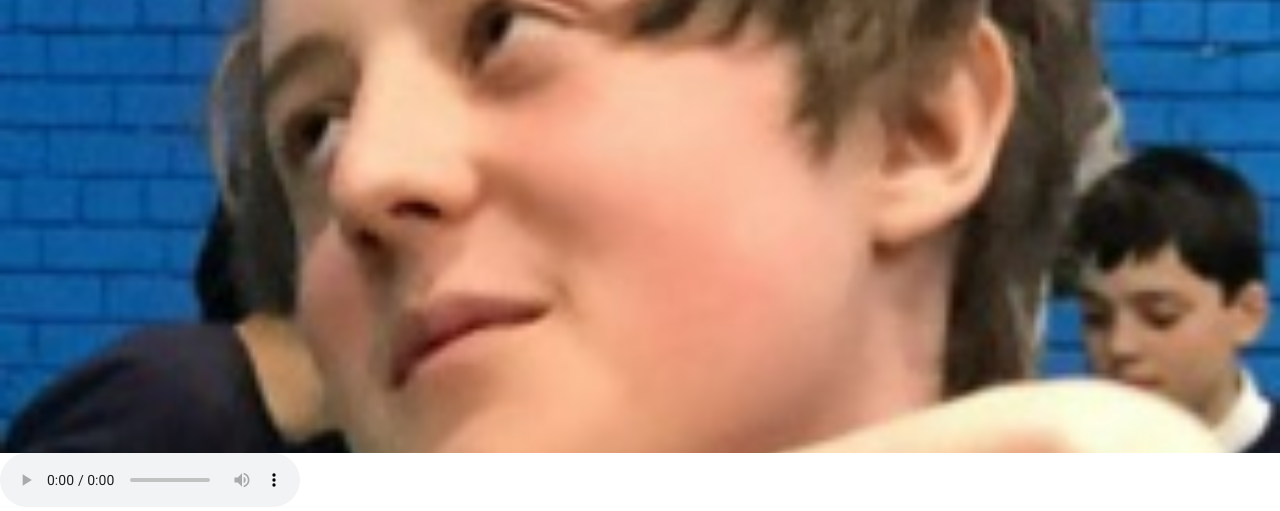
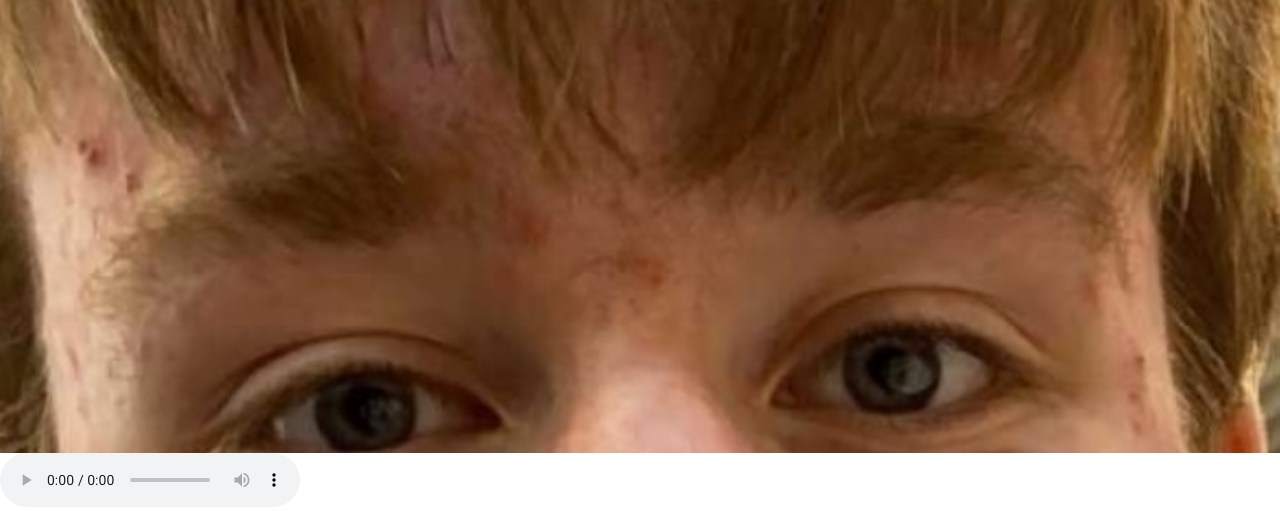
Before and after one commit to JackLaundon1/test.io, a plain HTML site: page index.html in a window 1280 px wide. Shown: the part 477-988 px from the top of the page. Drawn offline with Linux system fonts and the light colour scheme.

Commit message:
Add files via upload

```diff
--- a/style.css
+++ b/style.css
@@ -16,7 +16,7 @@
     }
 
     .header {
-        background-image: url(/Snapchat-2052483584.jpg);
+        background-image: url(Screenshot_20211015-142321_Snapchat.jpg);
         background-size: cover;
         height: 930px;
         text-align: center;
```
Also changed, not shown: Screenshot_20211015-142321_Snapchat.jpg (added).
